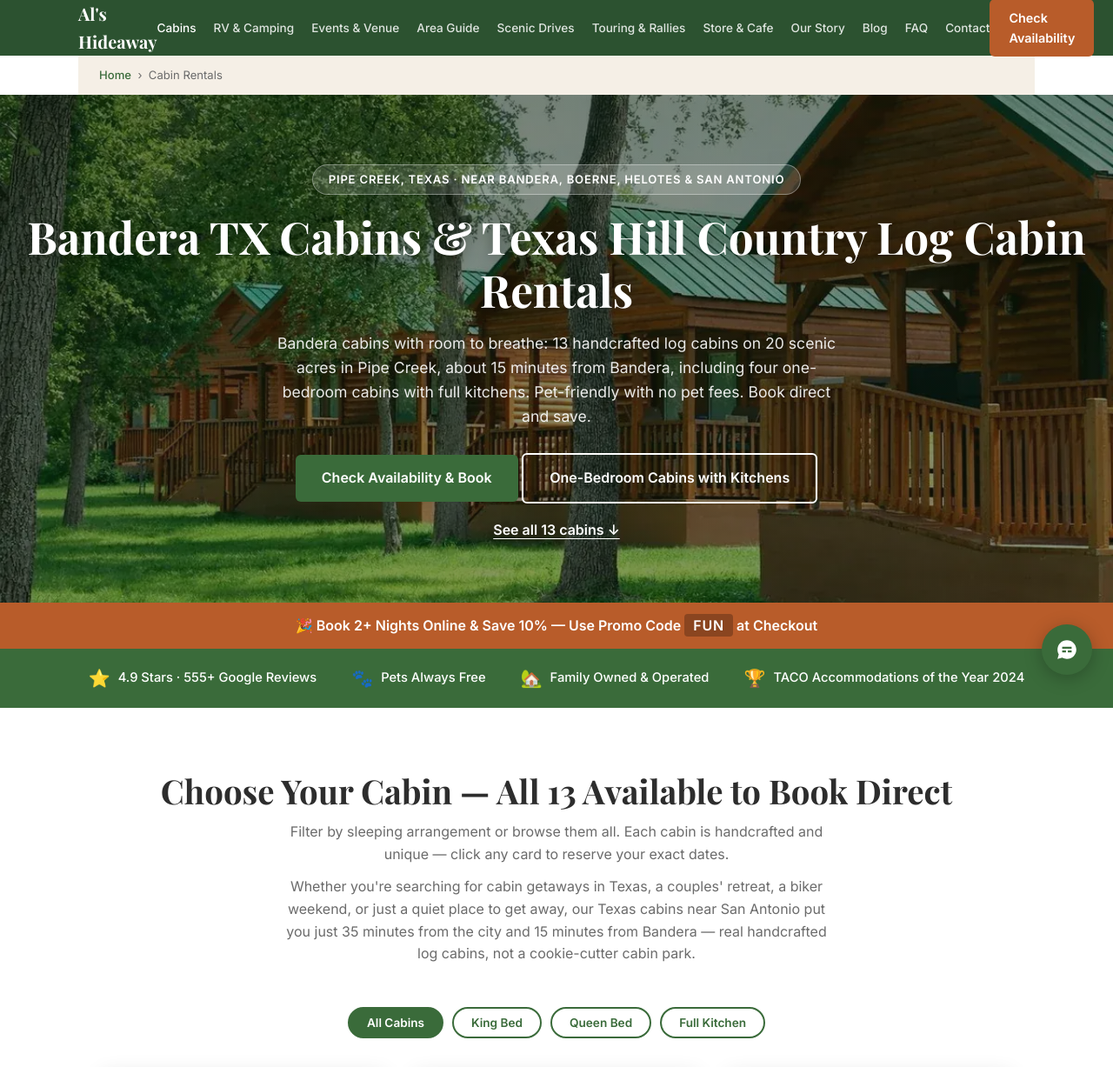
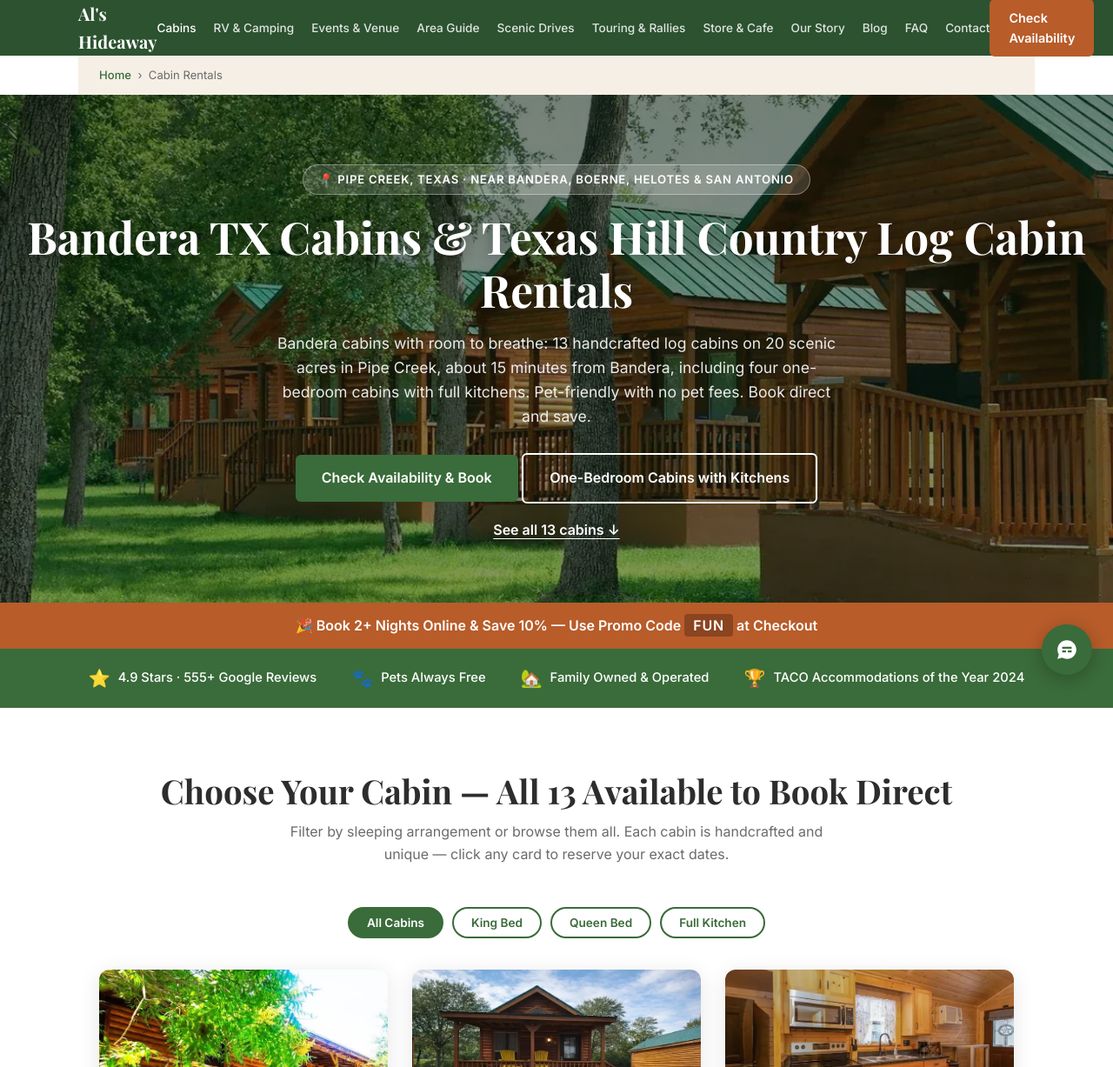
Before and after one commit to alshideawayrentals/alshideaway-website, a plain HTML site: page cabins.html in a window 1280 px wide. Shown: the top 1227 px of the page at 87% size. Drawn offline with nearby package versions, Linux system fonts and the light colour scheme.

Commit message:
Cabins page tap fixes from Clarity; quiet no-cleaning-fee line in FAQ
- Hero photo taps scroll to the cabin list
- Location badge opens Google Maps directions
- Move SEO intro paragraph below the cabin grid
- FAQ: 'There's no cleaning fee' in the family-cleaning box and FAQ schema

Co-Authored-By: Claude Opus 5.5 <noreply@anthropic.com>
Claude-Session: https://claude.ai/code/session_014o4vzyCw8PdMYrCJZV4Rit

```diff
--- a/cabins.html
+++ b/cabins.html
@@ -409,8 +409,8 @@ height="0" width="0" style="display:none;visibility:hidden"></iframe></noscript>
 </div>
 
 <!-- HERO -->
-<section class="page-hero">
-  <div class="hero-badge">Pipe Creek, Texas · Near Bandera, Boerne, Helotes &amp; San Antonio</div>
+<section class="page-hero" style="cursor:pointer;" onclick="if(!event.target.closest('a,button')){document.getElementById('choose-cabin').scrollIntoView({behavior:'smooth'});}">
+  <a class="hero-badge" href="https://www.google.com/maps/dir/?api=1&amp;destination=299+Willow+Springs+Dr,+Pipe+Creek,+TX+78063" target="_blank" rel="noopener" style="text-decoration:none;" aria-label="Get directions to Al's Hideaway in Pipe Creek, Texas">📍 Pipe Creek, Texas · Near Bandera, Boerne, Helotes &amp; San Antonio</a>
   <h1>Bandera TX Cabins &amp; Texas Hill Country Log Cabin Rentals</h1>
   <p>Bandera cabins with room to breathe: 13 handcrafted log cabins on 20 scenic acres in Pipe Creek, about 15 minutes from Bandera, including four one-bedroom cabins with full kitchens. Pet-friendly with no pet fees. Book direct and save.</p>
   <a class="btn btn-primary" href="https://resnexus.com/resnexus/reservations/book/20FD7925-1339-4A47-AF14-BD5E84999794/?NewSearch=1&amp;roomClass=2" target="_blank">Check Availability & Book</a>
@@ -438,7 +438,7 @@ height="0" width="0" style="display:none;visibility:hidden"></iframe></noscript>
   <div class="container">
     <div class="cabin-section-intro">
       <h2>Choose Your Cabin — All 13 Available to Book Direct</h2>
-      <p style="color:var(--muted); max-width:640px; margin:0 auto 12px;">Filter by sleeping arrangement or browse them all. Each cabin is handcrafted and unique — click any card to reserve your exact dates.</p><p style="color:var(--muted); max-width:640px; margin:0 auto 32px;">Whether you're searching for cabin getaways in Texas, a couples' retreat, a biker weekend, or just a quiet place to get away, our Texas cabins near San Antonio put you just 35 minutes from the city and 15 minutes from Bandera — real handcrafted log cabins, not a cookie-cutter cabin park.</p>
+      <p style="color:var(--muted); max-width:640px; margin:0 auto 32px;">Filter by sleeping arrangement or browse them all. Each cabin is handcrafted and unique — click any card to reserve your exact dates.</p>
     </div>
 
     <!-- PayPal Pay Later Message -->
@@ -659,6 +659,8 @@ height="0" width="0" style="display:none;visibility:hidden"></iframe></noscript>
       </div>
 
     </div><!-- /cabin-grid -->
+
+    <p style="color:var(--muted); max-width:640px; margin:40px auto 0; text-align:center;">Whether you're searching for cabin getaways in Texas, a couples' retreat, a biker weekend, or just a quiet place to get away, our Texas cabins near San Antonio put you just 35 minutes from the city and 15 minutes from Bandera — real handcrafted log cabins, not a cookie-cutter cabin park.</p>
 
     <div style="text-align:center; margin-top:44px;">
       <a class="btn btn-outline" href="https://resnexus.com/resnexus/reservations/book/20FD7925-1339-4A47-AF14-BD5E84999794/map?tabID=9&mapID=2" target="_blank">View Full Campground Map</a>
```
Also changed, not shown: faq.html (+3 -2 lines).
